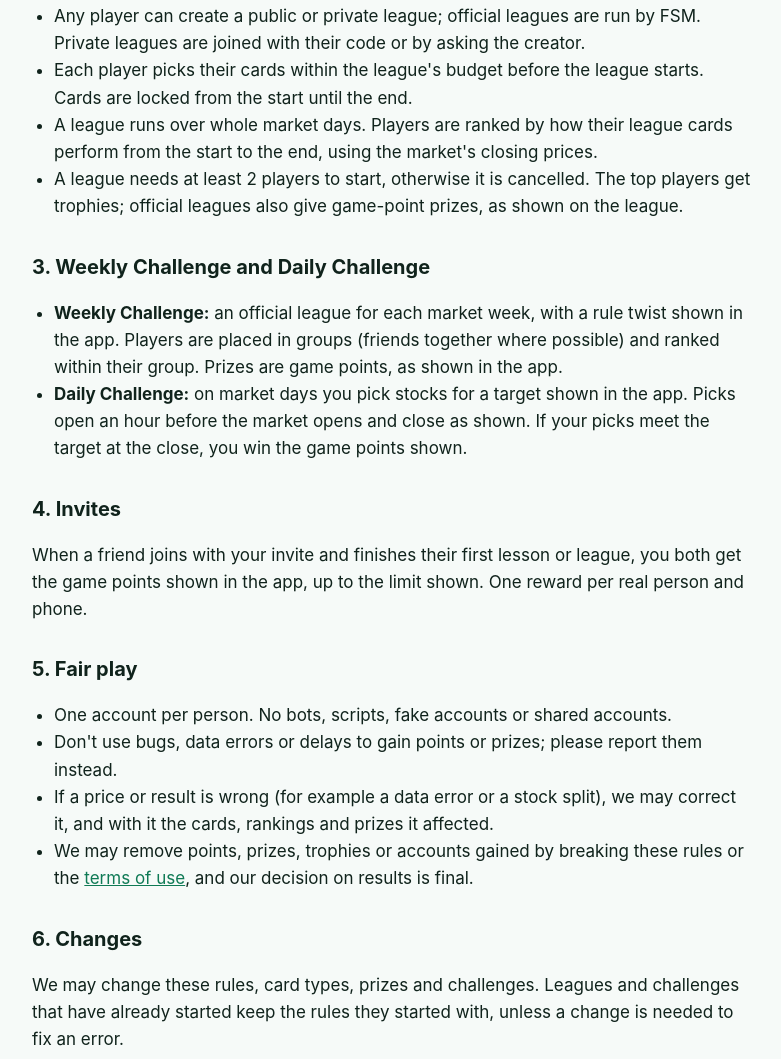
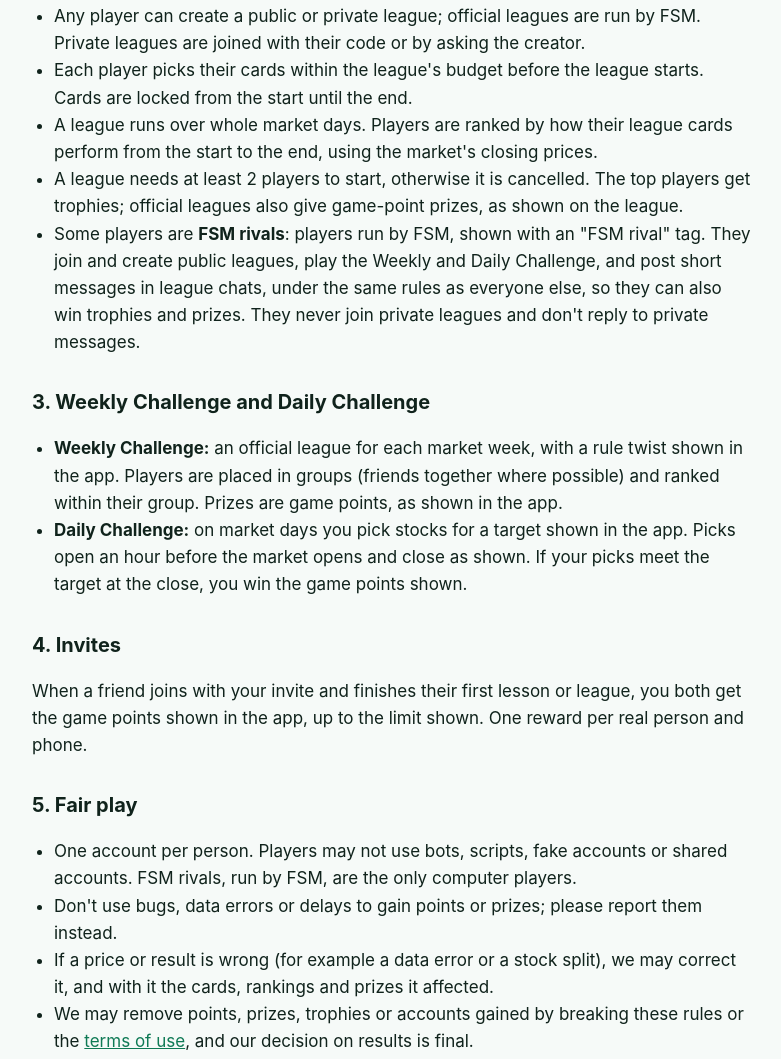
Before and after one commit to diamohammed/fsm-app, a plain HTML site: page rules.html in a window 1280 px wide. Shown: the part 837-1896 px from the top of the page, without its empty margins (248-1029 px from the left). Drawn offline with Linux system fonts and the light colour scheme.

Commit message:
Game rules: FSM rivals (computer players run by FSM, tagged in the app)
Co-Authored-By: Claude Opus 5.5 <noreply@anthropic.com>
Claude-Session: https://claude.ai/code/session_012pkWpKPdmtjguMj7RD1KCv

```diff
--- a/rules.html
+++ b/rules.html
@@ -31,6 +31,7 @@
     <li>Each player picks their cards within the league's budget before the league starts. Cards are locked from the start until the end.</li>
     <li>A league runs over whole market days. Players are ranked by how their league cards perform from the start to the end, using the market's closing prices.</li>
     <li>A league needs at least 2 players to start, otherwise it is cancelled. The top players get trophies; official leagues also give game-point prizes, as shown on the league.</li>
+    <li>Some players are <strong>FSM rivals</strong>: players run by FSM, shown with an "FSM rival" tag. They join and create public leagues, play the Weekly and Daily Challenge, and post short messages in league chats, under the same rules as everyone else, so they can also win trophies and prizes. They never join private leagues and don't reply to private messages.</li>
   </ul>
 
   <h2>3. Weekly Challenge and Daily Challenge</h2>
@@ -44,7 +45,7 @@
 
   <h2>5. Fair play</h2>
   <ul>
-    <li>One account per person. No bots, scripts, fake accounts or shared accounts.</li>
+    <li>One account per person. Players may not use bots, scripts, fake accounts or shared accounts. FSM rivals, run by FSM, are the only computer players.</li>
     <li>Don't use bugs, data errors or delays to gain points or prizes; please report them instead.</li>
     <li>If a price or result is wrong (for example a data error or a stock split), we may correct it, and with it the cards, rankings and prizes it affected.</li>
     <li>We may remove points, prizes, trophies or accounts gained by breaking these rules or the <a href="terms">terms of use</a>, and our decision on results is final.</li>
```
